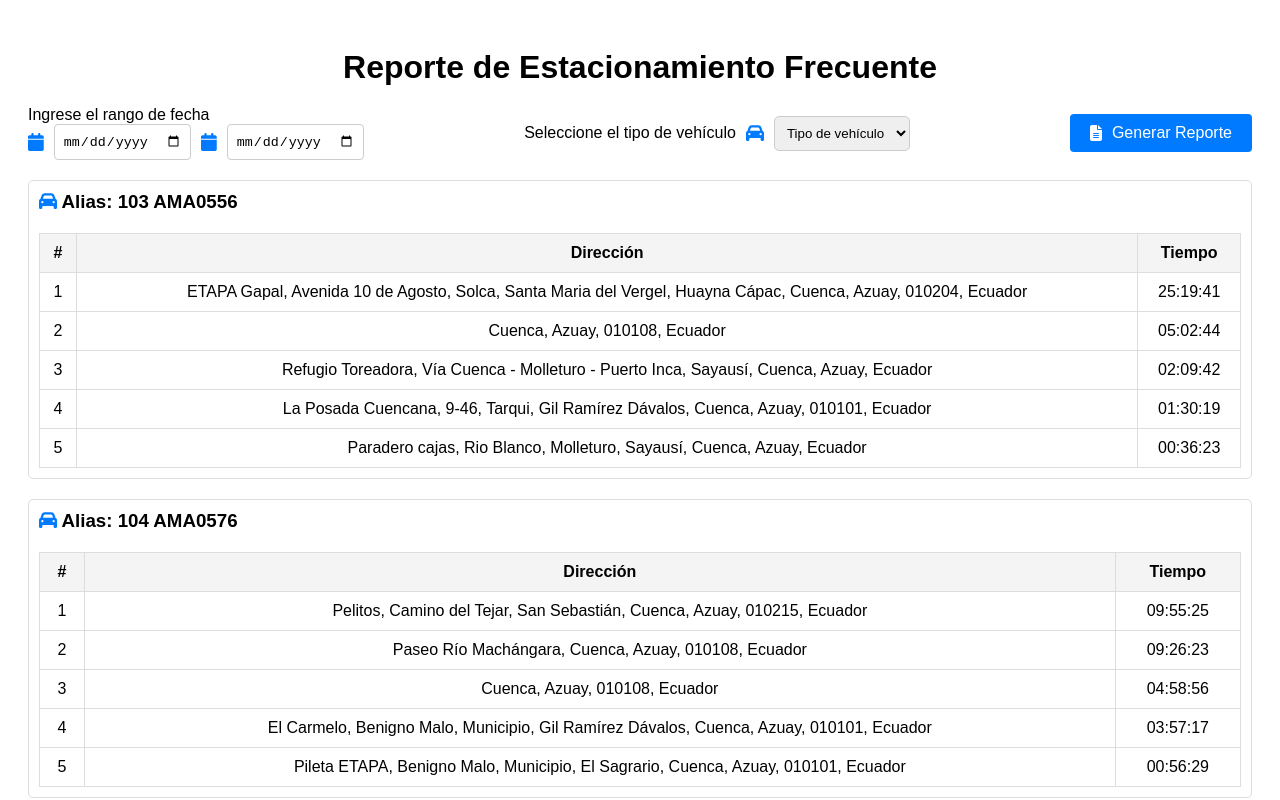
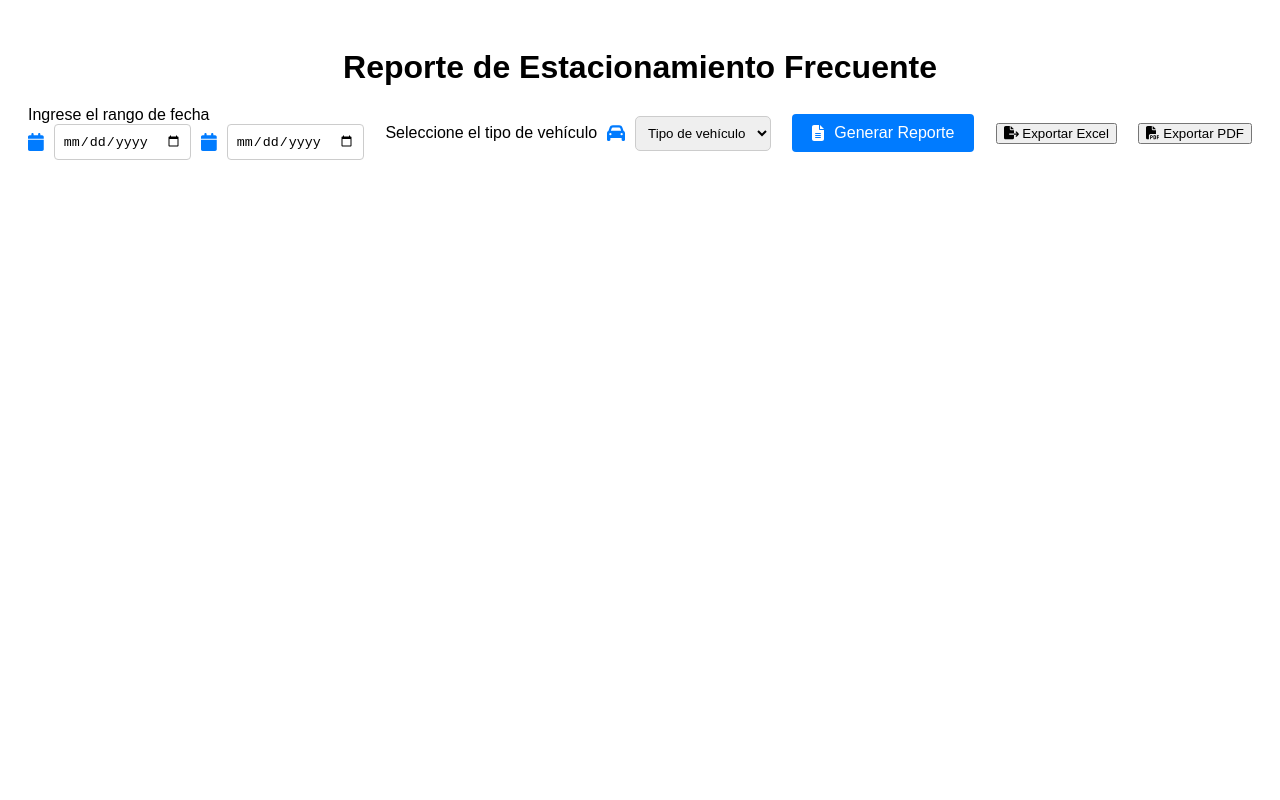
Before and after one commit to MGPOO/Gestion_Vehicular, a React (Vite) app: page / in a window 1280 px wide. Shown: the top 800 px of the page. Built offline with nearby package versions, Linux system fonts and the light colour scheme.

Commit message:
Estacionamiento V.2

```diff
--- a/src/page/estacionamiento.jsx
+++ b/src/page/estacionamiento.jsx
@@ -1,23 +1,72 @@
-// ParkingReport.jsx
 import React, { useState, useEffect } from "react";
 import "../style/estacionamiento.css";
 import { FontAwesomeIcon } from "@fortawesome/react-fontawesome";
-import { faCar, faTruck, faMotorcycle, faCalendar, faFileAlt } from "@fortawesome/free-solid-svg-icons";
+import { faCar, faTruck, faMotorcycle, faCalendar, faFileAlt, faFileExport, faFilePdf } from "@fortawesome/free-solid-svg-icons";
+import * as XLSX from "xlsx";
+import jsPDF from "jspdf";
+import "jspdf-autotable";
 
 const ParkingReport = () => {
   const [startDate, setStartDate] = useState("");
   const [endDate, setEndDate] = useState("");
   const [vehicleType, setVehicleType] = useState("");
   const [filteredData, setFilteredData] = useState([]);
-  const [data, setData] = useState([]);
-  const [loading, setLoading] = useState(true);
+  const [loading, setLoading] = useState(false);
   const [error, setError] = useState(null);
 
-  // Mapeo de íconos para los tipos de vehículo
   const vehicleIcons = {
-    auto: faCar,
-    camion: faTruck,
-    moto: faMotorcycle,
+    Liviano: faCar,
+    Pesado: faTruck,
+    Motocicleta: faMotorcycle,
+  };
+
+  const fetchParkingData = async () => {
+    if (!startDate || !endDate || !vehicleType) {
+      setError("Todos los campos son obligatorios.");
+      return;
+    }
+
+    const apiUrl = `http://198.244.132.50:8008/reportes/39?vhc_tipo=${vehicleType}&start_date=${encodeURIComponent(
+      `${startDate} 00:00:00`
+    )}&end_date=${encodeURIComponent(`${endDate} 23:59:59`)}&reporte=ubicacion_flota`;
+
+    setLoading(true);
+    setError(null);
+
+    try {
+      const response = await fetch(apiUrl, {
+        method: "GET",
+        headers: { "Content-Type": "application/json" },
+      });
+
+      if (!response.ok) {
+        throw new Error(`Error en la respuesta: ${response.status}`);
+      }
+
+      const data = await response.json();
+      if (!data || !Array.isArray(data.results)) {
+        throw new Error("La API devolvió un formato inesperado.");
+      }
+
+      // Mapeo de datos
+      const mappedData = data.results.map((vehicle) => ({
+        alias: vehicle.vhc_alias,
+        ubicaciones: Object.entries(vehicle.ubicacion_flota || {}).flatMap(
+          ([date, locations]) =>
+            locations.map((ubicacion) => ({
+              fecha: date,
+              direccion: ubicacion.direccion,
+              duracion: formatTime(ubicacion.duracion),
+            }))
+        ),
+      }));
+
+      setFilteredData(mappedData);
+    } catch (err) {
+      setError(err.message);
+    } finally {
+      setLoading(false);
+    }
   };
 
   const formatTime = (seconds) => {
@@ -29,43 +78,60 @@ const ParkingReport = () => {
       .padStart(2, "0")}:${secs.toString().padStart(2, "0")}`;
   };
 
-  useEffect(() => {
-    // Carga del archivo JSON localS
-    const fetchParkingData = async () => {
-      try {
-        const response = await fetch("./ReporteEstacionamiento.json");
-        if (!response.ok) {
-          throw new Error("Error al cargar el archivo JSON");
-        }
-        const json = await response.json();
+  const exportToExcel = () => {
+    if (filteredData.length === 0) {
+      alert("No hay datos para exportar.");
+      return;
+    }
 
-        // Transformar los datos
-        const mappedData = json.results
-          .filter((vehicle) => vehicle.ubicacion_flota.length > 0) // Excluir vehículos sin ubicaciones
-          .map((vehicle) => ({
-            alias: vehicle.vhc_alias,
-            tipo: "auto", // Puedes mapear esto según tu lógica (auto, camion, moto, etc.)
-            ubicaciones: vehicle.ubicacion_flota.map((ubicacion) => ({
-              direccion: ubicacion.direccion,
-              tiempo: formatTime(ubicacion.duracion), // Formatear tiempo a hh:mm:ss
-            })),
-          }));
+    const headers = ["Alias", "Fecha", "Dirección", "Duración"];
+    const rows = filteredData.flatMap((vehicle) =>
+      vehicle.ubicaciones.map((ubicacion) => [
+        vehicle.alias,
+        ubicacion.fecha,
+        ubicacion.direccion,
+        ubicacion.duracion,
+      ])
+    );
 
-        setData(mappedData);
-        setFilteredData(mappedData);
-      } catch (err) {
-        console.error("Error al procesar el archivo JSON:", err);
-        setError(err.message);
-      } finally {
-        setLoading(false);
-      }
-    };
+    const wb = XLSX.utils.book_new();
+    const ws = XLSX.utils.aoa_to_sheet([headers, ...rows]);
+    XLSX.utils.book_append_sheet(wb, ws, "Reporte");
+    XLSX.writeFile(wb, `ReporteEstacionamiento_${startDate}_${endDate}.xlsx`);
+  };
 
-    fetchParkingData();
-  }, []);
+  const exportToPDF = () => {
+    if (filteredData.length === 0) {
+      alert("No hay datos para exportar.");
+      return;
+    }
+
+    const doc = new jsPDF();
+    doc.setFontSize(16);
+    doc.text("Reporte de Estacionamiento", 105, 20, { align: "center" });
+    doc.setFontSize(12);
+    doc.text(`Período: ${startDate} a ${endDate}`, 105, 30, { align: "center" });
+
+    const tableBody = filteredData.flatMap((vehicle) =>
+      vehicle.ubicaciones.map((ubicacion) => [
+        vehicle.alias,
+        ubicacion.fecha,
+        ubicacion.direccion,
+        ubicacion.duracion,
+      ])
+    );
+
+    doc.autoTable({
+      head: [["Alias", "Fecha", "Dirección", "Duración"]],
+      body: tableBody,
+      startY: 40,
+    });
+
+    doc.save(`ReporteEstacionamiento_${startDate}_${endDate}.pdf`);
+  };
 
   const handleGenerateReport = () => {
-    console.log("Generar reporte para:", startDate, endDate, vehicleType);
+    fetchParkingData();
   };
 
   if (loading) {
@@ -112,15 +178,21 @@ const ParkingReport = () => {
               onChange={(e) => setVehicleType(e.target.value)}
             >
               <option value="">Tipo de vehículo</option>
-              <option value="auto">Liviano</option>
-              <option value="camion">Pesado</option>
-              <option value="moto">Motocicleta</option>
+              <option value="Liviano">Liviano</option>
+              <option value="Pesado">Pesado</option>
+              <option value="Motocicleta">Motocicleta</option>
             </select>
           </div>
         </div>
 
         <button className="generate-report" onClick={handleGenerateReport}>
           <FontAwesomeIcon icon={faFileAlt} /> Generar Reporte
+        </button>
+        <button onClick={exportToExcel} className="exportButton">
+          <FontAwesomeIcon icon={faFileExport} /> Exportar Excel
+        </button>
+        <button onClick={exportToPDF} className="exportButton">
+          <FontAwesomeIcon icon={faFilePdf} /> Exportar PDF
         </button>
       </div>
 
@@ -129,7 +201,7 @@ const ParkingReport = () => {
           <div key={index} className="vehicle-section">
             <h3>
               <FontAwesomeIcon
-                icon={vehicleIcons[vehicle.tipo] || faQuestionCircle}
+                icon={vehicleIcons[vehicle.tipo] || faCar}
                 className="icon"
               />{" "}
               Alias: {vehicle.alias}
@@ -138,16 +210,18 @@ const ParkingReport = () => {
               <thead>
                 <tr>
                   <th>#</th>
+                  <th>Fecha</th>
                   <th>Dirección</th>
-                  <th>Tiempo</th>
+                  <th>Duración</th>
                 </tr>
               </thead>
               <tbody>
                 {vehicle.ubicaciones.map((ubicacion, idx) => (
                   <tr key={idx}>
                     <td>{idx + 1}</td>
+                    <td>{ubicacion.fecha}</td>
                     <td>{ubicacion.direccion}</td>
-                    <td>{ubicacion.tiempo}</td>
+                    <td>{ubicacion.duracion}</td>
                   </tr>
                 ))}
               </tbody>
```
